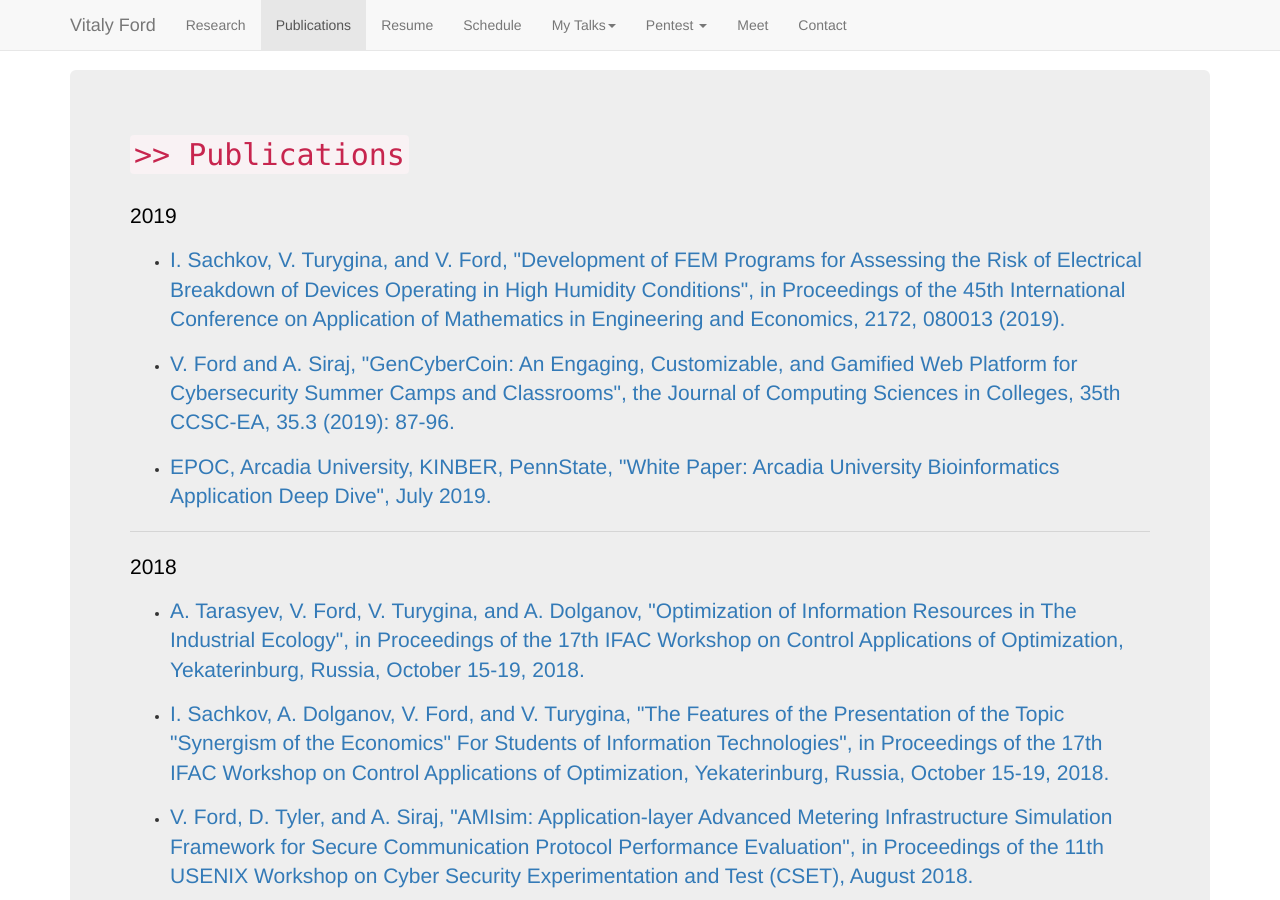
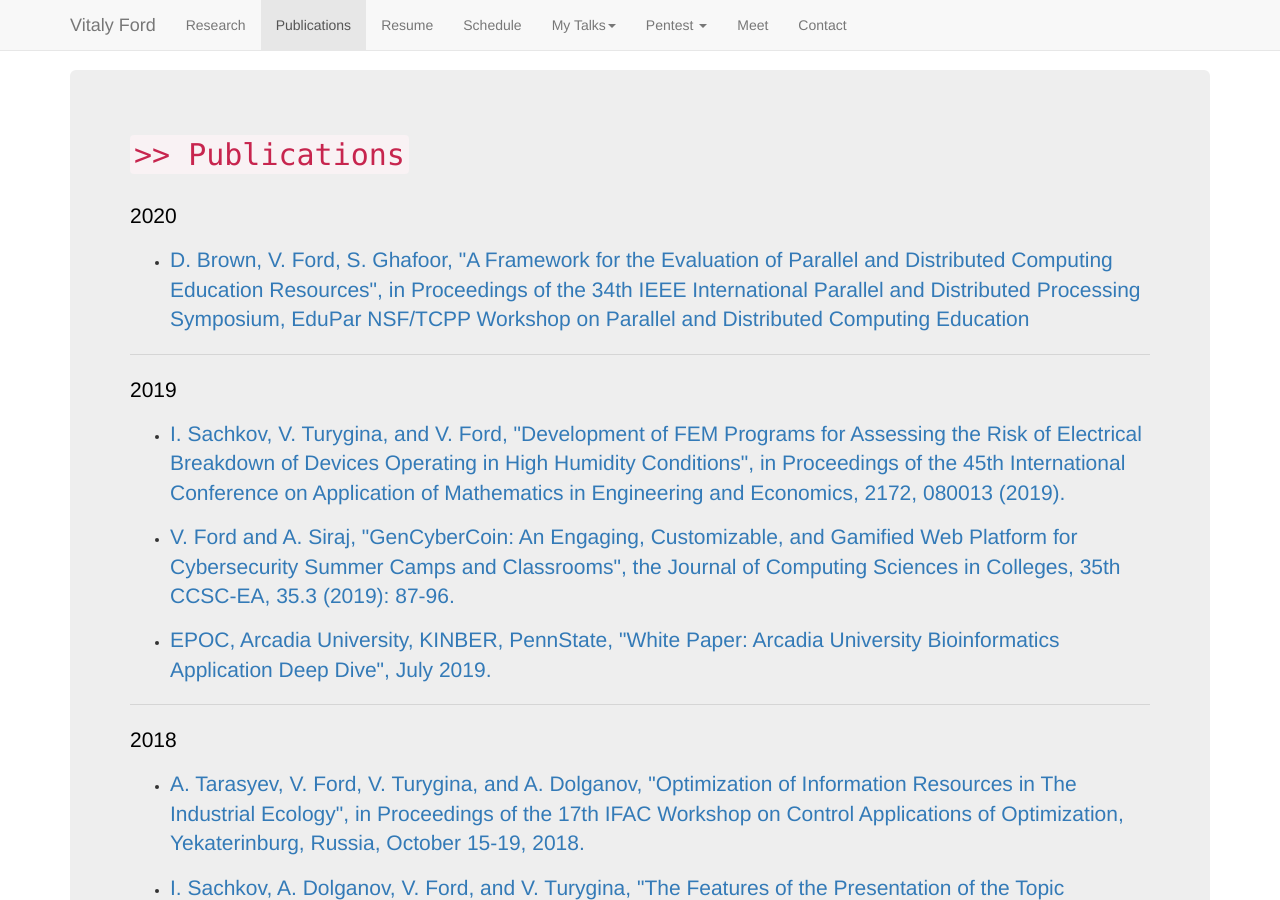
Before and after one commit to vitalyford/vitalyford.github.io, a Jekyll site: the page built from publications.html, in a window 1280 px wide and 900 px high. Built offline with Jekyll 4.4.1, drawn with Linux system fonts in a browser that asks for light colours; nearby versions of some CDN libraries.

Commit message:
Add pdc framework paper

```diff
--- a/_data/pubs.yml
+++ b/_data/pubs.yml
@@ -1,3 +1,8 @@
+- year: 2020
+  papers:
+    - name: "D. Brown, V. Ford, S. Ghafoor, \"A Framework for the Evaluation of Parallel and Distributed Computing Education Resources\", in Proceedings of the 34th IEEE International Parallel and Distributed Processing Symposium, EduPar NSF/TCPP Workshop on Parallel and Distributed Computing Education"
+      url: "/papers/pdc-framework.pdf"
+
 - year: 2019
   papers:
     - name: "I. Sachkov, V. Turygina, and V. Ford, \"Development of FEM Programs for Assessing the Risk of Electrical Breakdown of Devices Operating in High Humidity Conditions\", in Proceedings of the 45th International Conference on Application of Mathematics in Engineering and Economics, 2172, 080013 (2019)."
```
Also changed, not shown: 1 other file.
